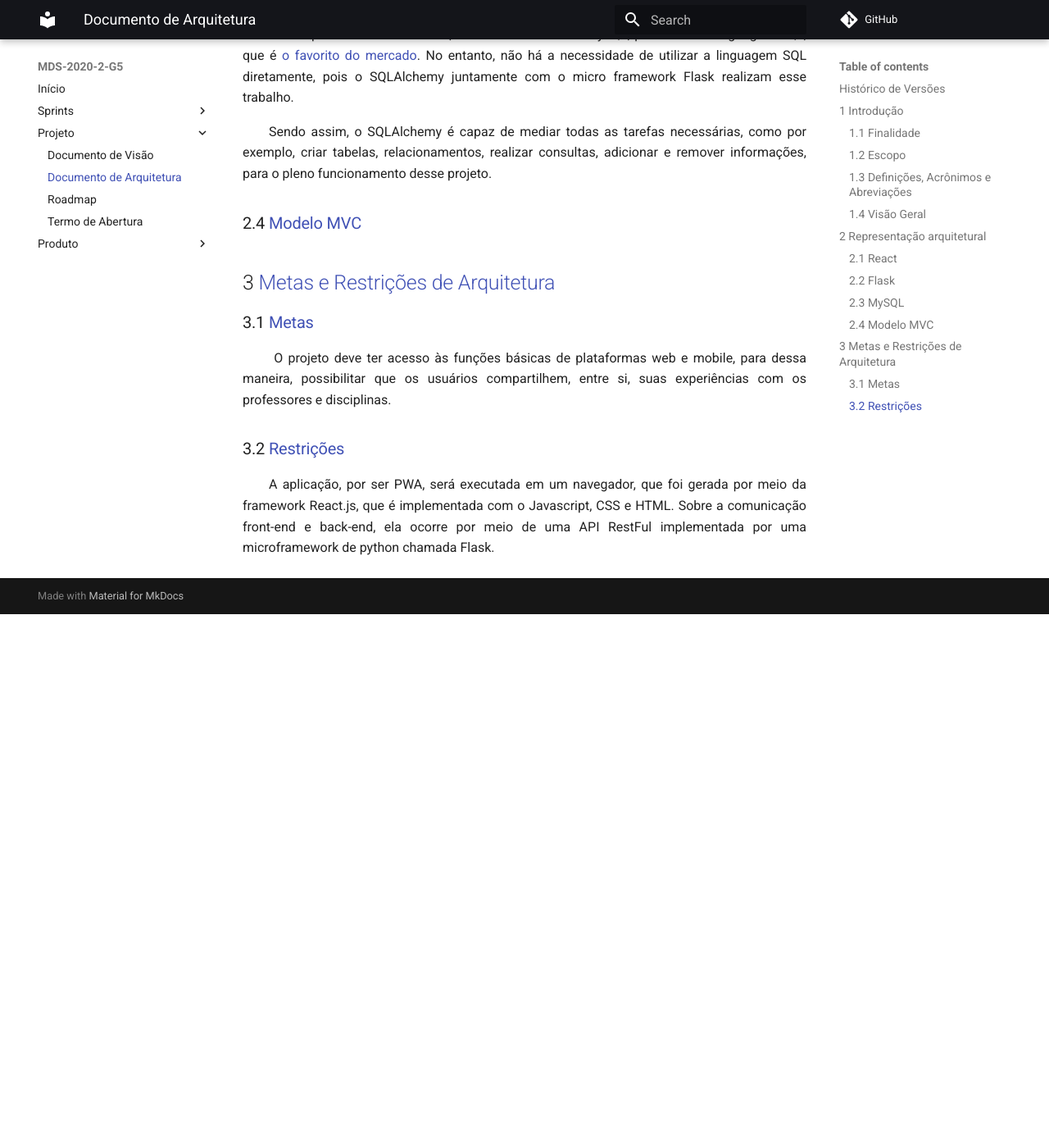
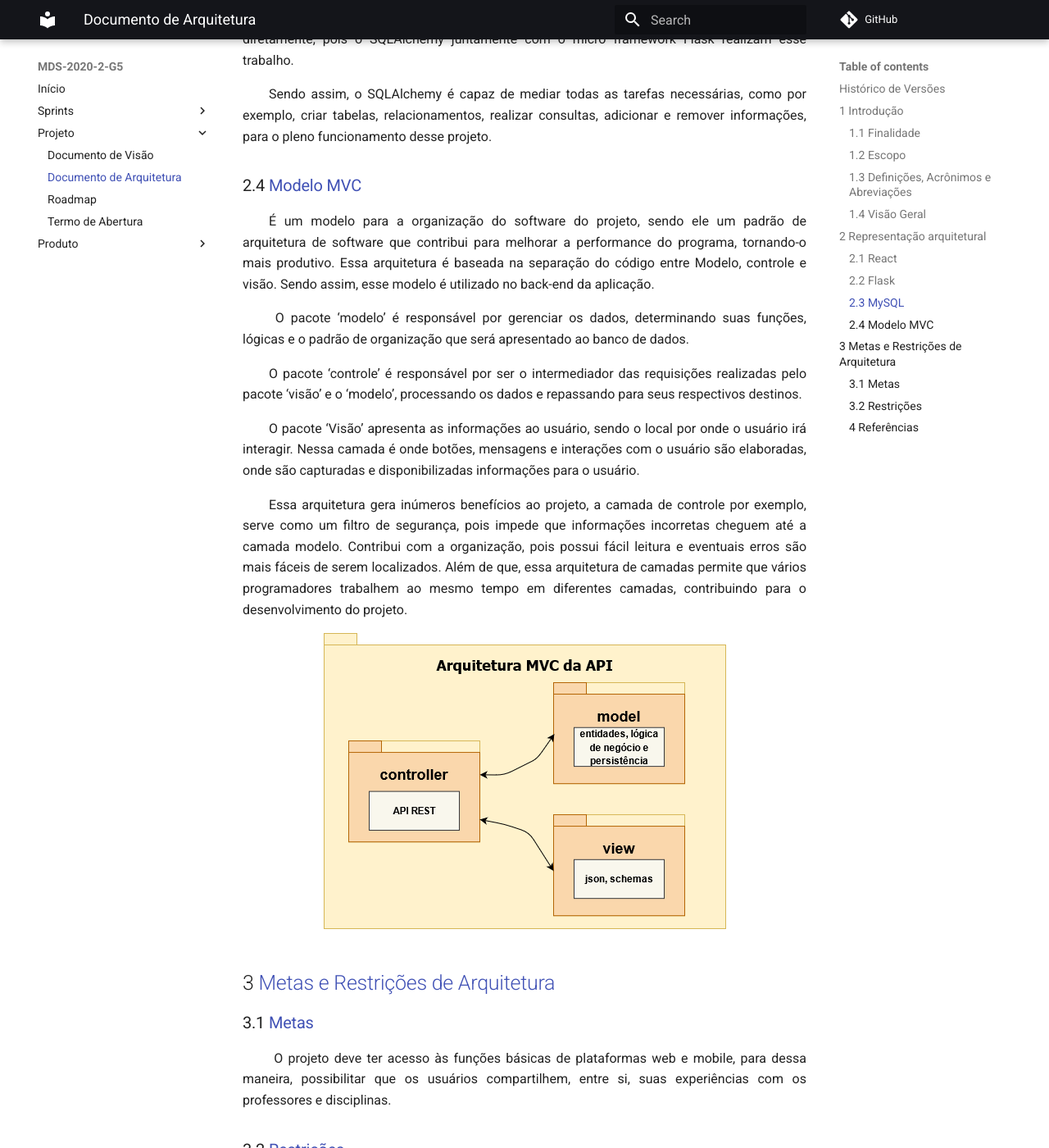
Before and after one commit to fga-eps-mds/2020.2-Anunbis, an MkDocs documentation site: the page built from docs/documentacao/documento-de-arquitetura.md, in a window 1280 px wide and 1400 px high, scrolled down 1976 px. Shown: the whole window at 82% size. Built offline with MkDocs 1.6.1 and Material for MkDocs 9.7.7, drawn with Linux system fonts in a browser that asks for light colours; comment, search, counter and statistics services are not loaded; before the commit the page ends 2725 px from its top, so only the background shows below that; some of the changed text lies outside the part shown.

Commit message:
#42 adicionando topico do modelo MVC
Co-authored-by: Balbinoo <rodrigo080599@hotmail.com>

```diff
--- a/docs/documentacao/documento-de-arquitetura.md
+++ b/docs/documentacao/documento-de-arquitetura.md
@@ -48,7 +47,6 @@ Data|Versão|Descrição|Autor
 
 <p align = "justify"> &emsp;&emsp; Dentre estes pacotes extras há: o <a href="https://flask-sqlalchemy.palletsprojects.com/en/2.x/">SQLAlchemy</a>, para cuidar da comunicação com o banco de dados; <a href="https://flask-marshmallow.readthedocs.io/en/latest/">Mashmallow</a>, para cuidar da serialização; e o <a href="https://flask-migrate.readthedocs.io/en/latest/" >Migrate</a>, que cuida do versionamento do banco de dados pelo Python.</p>
 
-
 ### 2.3 <a name="3_2">MySQL</a>
 
 <p align = "justify"> &emsp;&emsp;Para a persistência dos dados, o banco utilizado é o MySQL, pois utiliza a linguagem SQL, que é <a href="https://insights.stackoverflow.com/survey/2020#technology">o favorito do mercado</a>. No entanto, não há a necessidade de utilizar a linguagem SQL diretamente, pois o SQLAlchemy juntamente com o micro framework Flask realizam esse trabalho.</p>
@@ -56,6 +54,15 @@ Data|Versão|Descrição|Autor
 <p align = "justify">&emsp;&emsp;Sendo assim, o SQLAlchemy é capaz de mediar todas as tarefas necessárias, como por exemplo, criar tabelas, relacionamentos, realizar  consultas, adicionar e remover informações, para o pleno funcionamento desse projeto.</p>
 
 ### 2.4 <a name="3_4">Modelo MVC</a>
+<p align="justify">&emsp;&emsp;É um modelo para a organização do software do projeto, sendo ele um padrão de arquitetura de software que contribui para melhorar a performance do programa, tornando-o mais produtivo. Essa arquitetura é baseada na separação do código entre Modelo, controle e visão. Sendo assim, esse modelo é utilizado no back-end da aplicação. </p>
+
+<p align="justify">&emsp;&emsp; O pacote ‘modelo’ é responsável por gerenciar os dados, determinando suas funções, lógicas e o padrão de organização que será apresentado ao banco de dados. </p>
+<p align="justify">&emsp;&emsp;O pacote ‘controle’ é responsável por ser o intermediador das requisições realizadas pelo pacote ‘visão’ e o ‘modelo’, processando os dados e repassando para seus respectivos destinos.</p>
+<p align="justify">&emsp;&emsp;O pacote ‘Visão’ apresenta as informações ao usuário, sendo o local por onde o usuário irá interagir. Nessa camada é onde botões, mensagens e interações com o usuário são elaboradas, onde são capturadas e disponibilizadas informações para o usuário.</p>
+
+<p align="justify">&emsp;&emsp;Essa arquitetura gera inúmeros benefícios ao projeto, a camada de controle por exemplo, serve como um filtro de segurança, pois impede que informações incorretas cheguem até a camada modelo. Contribui com a organização, pois possui fácil leitura e eventuais erros são mais fáceis de serem localizados. Além de que, essa arquitetura de camadas permite que vários programadores trabalhem ao mesmo tempo em diferentes camadas, contribuindo para o desenvolvimento do projeto.</p>
+
+<div style="display:block;text-align:center"><a style="text-align:center" href="https://edisciplinas.usp.br/pluginfile.php/4632609/mod_resource/content/1/5%20Arquitetura%20MVC.pdf"><img src="/images/arquiteturaMVCBackEnd.png" alt="representação da arquitetura MVC no back-end"></a></div>
 
 ## 3 <a name="3">Metas e Restrições de Arquitetura</a>
 
@@ -67,3 +74,16 @@ Data|Versão|Descrição|Autor
 
 <p align = "justify">&emsp;&emsp;A aplicação, por ser PWA, será executada em um navegador, que foi gerada por meio da framework React.js, que é implementada com o Javascript, CSS e HTML. Sobre a comunicação front-end e back-end, ela ocorre por meio de uma API RestFul implementada por uma microframework de python chamada Flask.
 </p>
+
+
+### 4 <a name="4_1">Referências</a>
+
+Wilian, João. Flask: o que é e como codar com esse micro framework Python. **GeekHunter**, 2020. Disponivel em: <a href="https://blog.geekhunter.com.br/flask-framework-python/">Flask: o que é e como codar com esse micro framework Python</a>
+
+
+COzer, Carolina. O que é SQL e para que ele serve?. **Tecmundo**, 2019. Disponível em : <a href= "https://www.tecmundo.com.br/software/146482-sql-que-ele-serve.htm">  O que é SQL e para que ele serve?</a>
+
+PRAVALER, Carreira. SQL – o que é e como funciona na prática?. **PRAVALER**, 2020. Disponivel em: <a href="https://www.pravaler.com.br/sql-o-que-e-e-como-funciona-na-pratica/">SQL – o que é e como funciona na prática?</a>
+ SQL – o que é e como funciona na prática?
+
+Medeiros, Higor. Introdução ao Padrão MVC. **DEVMEDIA**, 2013. Disponivel em: <a href="https://www.devmedia.com.br/introducao-ao-padrao-mvc/29308">Introdução ao Padrão MVC</a>
```
Also changed, not shown: other parts of docs/documentacao/documento-de-arquitetura.md (+3 -4 lines), docs/images/arquiteturaMVCBackEnd.png (added).
